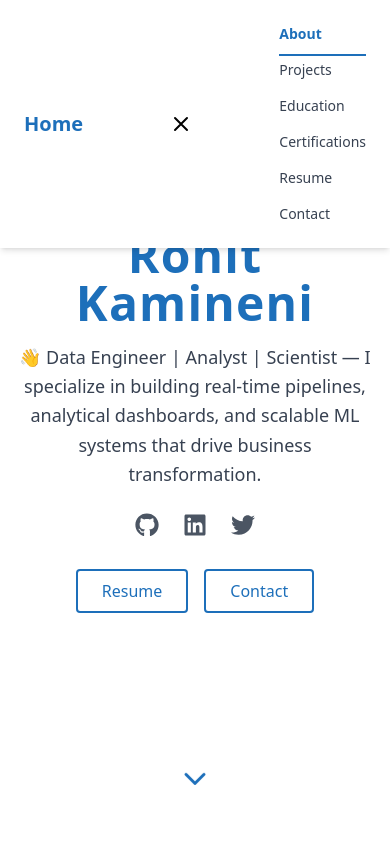
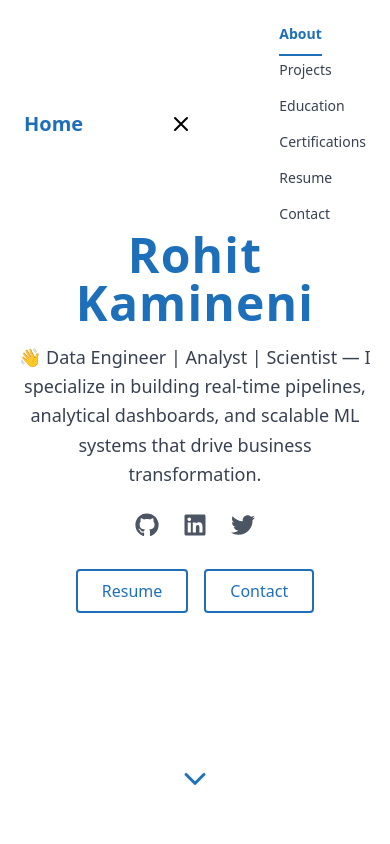
Before and after one commit to kamineni-rohit/rohit-kamineni-website, a React (Vite) app: page / in a window 390 px wide. Both pictures are taken after a click on the button 354 px from the left and 30 px from the top of the page. Shown: the top 844 px of the page. Built offline with nearby package versions, Linux system fonts and the light colour scheme.

Commit message:
Update components and Navbar features

```diff
--- a/package.json
+++ b/package.json
@@ -11,7 +11,6 @@
     "deploy": "gh-pages -d dist"
   },
   "dependencies": {
-    "framer-motion": "^12.7.4",
     "react": "^19.0.0",
     "react-dom": "^19.0.0",
     "react-icons": "^5.5.0"
--- a/src/components/Hero.jsx
+++ b/src/components/Hero.jsx
@@ -8,6 +8,8 @@ const Hero = () => {
 
   return (
     <section className="min-h-screen flex flex-col justify-center items-center text-center px-4 bg-white relative">
+      {/* Everything wrapped in #hero-text for navbar scroll transition targeting */}
+      <div id="hero-text" className="flex flex-col items-center">
         <h1 className="text-5xl md:text-6xl font-bold tracking-wide text-accent">
           Rohit Kamineni
         </h1>
@@ -38,6 +40,7 @@ const Hero = () => {
             Contact
           </button>
         </div>
+      </div>
 
       <div
         className="absolute bottom-10 text-accent text-4xl cursor-pointer animate-bounce"
--- a/src/components/Navbar.jsx
+++ b/src/components/Navbar.jsx
@@ -1,20 +1,53 @@
-import { useEffect, useState } from "react";
+import { useEffect, useRef, useState } from "react";
 
-const sectionIds = ['about', 'projects', 'education', 'certifications', 'resume', 'contact'];
+const sectionIds = [
+  "about",
+  "projects",
+  "education",
+  "certifications",
+  "resume",
+  "contact",
+];
 
 const Navbar = () => {
   const [activeSection, setActiveSection] = useState("");
+  const [isScrolled, setIsScrolled] = useState(false);
+  const [isOpen, setIsOpen] = useState(false);
+  const clickedSectionRef = useRef(null);
 
+  // ScrollSpy logic
   useEffect(() => {
     const observer = new IntersectionObserver(
       (entries) => {
-        const visible = entries.find(entry => entry.isIntersecting);
-        if (visible) setActiveSection(visible.target.id);
+        const visible = entries.filter((entry) => entry.isIntersecting);
+
+        if (clickedSectionRef.current) {
+          setActiveSection(clickedSectionRef.current);
+          clickedSectionRef.current = null;
+          return;
+        }
+
+        if (visible.length === 1) {
+          setActiveSection(visible[0].target.id);
+        } else if (visible.length > 1) {
+          const sorted = visible.sort(
+            (a, b) => a.boundingClientRect.top - b.boundingClientRect.top
+          );
+          const majorVisible = sorted.find(
+            (entry) => entry.intersectionRatio > 0.6
+          );
+          setActiveSection(
+            majorVisible?.target.id || sorted[0].target.id
+          );
+        }
       },
-      { rootMargin: "-50% 0px -50% 0px", threshold: 0.1 }
+      {
+        rootMargin: "-50% 0px -50% 0px",
+        threshold: [0.25, 0.5, 0.75],
+      }
     );
 
-    sectionIds.forEach(id => {
+    sectionIds.forEach((id) => {
       const el = document.getElementById(id);
       if (el) observer.observe(el);
     });
@@ -22,38 +55,84 @@ const Navbar = () => {
     return () => observer.disconnect();
   }, []);
 
-  const [isOpen, setIsOpen] = useState(false);
+  // Transparent to white navbar transition
+  useEffect(() => {
+    const handleScroll = () => {
+      const textTop = document
+        .getElementById("hero-text")
+        ?.getBoundingClientRect().top;
+
+      setIsScrolled(textTop <= 70); // just before text starts
+    };
+
+    handleScroll(); // On load
+    window.addEventListener("scroll", handleScroll);
+    return () => window.removeEventListener("scroll", handleScroll);
+  }, []);
+
+  const handleNavClick = (id) => {
+    clickedSectionRef.current = id;
+    document.getElementById(id)?.scrollIntoView({ behavior: "smooth" });
+    setIsOpen(false);
+  };
 
   return (
-    <nav className="fixed top-0 w-full bg-white shadow-md z-50">
+    <nav
+      className={`fixed top-0 w-full z-50 transition-colors duration-300 ${
+        isScrolled ? "bg-white shadow-md" : "bg-transparent"
+      }`}
+    >
       <div className="max-w-7xl mx-auto px-6 py-4 flex justify-between items-center">
-        <a href="#" className="text-accent font-bold text-xl hover:opacity-80 transition">
+        <a
+          href="#"
+          className="text-accent font-bold text-xl hover:opacity-80 transition"
+        >
           Home
         </a>
 
         <button className="md:hidden" onClick={() => setIsOpen(!isOpen)}>
-          <svg className="w-6 h-6" fill="none" stroke="currentColor" strokeWidth="2" viewBox="0 0 24 24">
-            <path strokeLinecap="round" strokeLinejoin="round"
-              d={isOpen ? "M6 18L18 6M6 6l12 12" : "M4 6h16M4 12h16M4 18h16"} />
+          <svg
+            className="w-6 h-6"
+            fill="none"
+            stroke="currentColor"
+            strokeWidth="2"
+            viewBox="0 0 24 24"
+          >
+            <path
+              strokeLinecap="round"
+              strokeLinejoin="round"
+              d={
+                isOpen
+                  ? "M6 18L18 6M6 6l12 12"
+                  : "M4 6h16M4 12h16M4 18h16"
+              }
+            />
           </svg>
         </button>
 
-        <div className={`md:flex md:space-x-6 font-medium text-gray-700 text-sm relative ${isOpen ? 'block' : 'hidden'}`}>
-          {sectionIds.map(id => (
-            <a
+        <div
+          className={`md:flex md:space-x-6 font-medium text-gray-700 text-sm ${
+            isOpen ? "block" : "hidden"
+          }`}
+        >
+          {sectionIds.map((id) => (
+            <button
               key={id}
-              href={`#${id}`}
-              className={`block py-2 md:py-0 relative transition duration-300 capitalize ${
-                activeSection === id ? "text-accent font-semibold" : "hover:text-accent"
+              onClick={() => handleNavClick(id)}
+              className={`block py-2 md:py-0 relative capitalize transition duration-300 group ${
+                activeSection === id
+                  ? "text-accent font-bold"
+                  : "hover:text-accent"
               }`}
             >
-              {id}
+              <span>{id}</span>
+              {/* Hover underline effect */}
               <span
-                className={`absolute left-0 -bottom-1 h-0.5 bg-accent transition-all duration-300 ease-in-out ${
+                className={`absolute left-0 -bottom-1 h-0.5 bg-accent transition-all duration-300 ease-in-out group-hover:w-full ${
                   activeSection === id ? "w-full" : "w-0"
                 }`}
               />
-            </a>
+            </button>
           ))}
         </div>
       </div>
--- a/src/components/Projects.jsx
+++ b/src/components/Projects.jsx
@@ -68,7 +68,7 @@ const Projects = () => {
         Projects Portfolio
       </h2>
       <p className="text-gray-700 text-center mb-8">
-        A glimpse of the projects I’ve been working on
+        <i>A glimpse of the projects I’ve been working on</i>
       </p>
 
       <div className="flex flex-wrap justify-center gap-4 mb-10">
@@ -106,7 +106,7 @@ const Projects = () => {
       <div
         className="absolute bottom-10 text-accent text-4xl cursor-pointer animate-bounce"
         onClick={() =>
-          document.getElementById("resume")?.scrollIntoView({ behavior: "smooth" })
+          document.getElementById("education")?.scrollIntoView({ behavior: "smooth" })
         }
       >
         <FiChevronDown />
--- a/tailwind.config.js
+++ b/tailwind.config.js
@@ -1,3 +1,4 @@
+/** @type {import('tailwindcss').Config} */
 export default {
   content: [
     "./index.html",
@@ -6,9 +7,21 @@ export default {
   theme: {
     extend: {
       colors: {
-        accent: "#1d6fba",
+        accent: "#1d6fba", // your preferred accent color
+      },
+      transitionProperty: {
+        width: "width", // animate w-0 to w-full
+      },
+      animation: {
+        fadeIn: "fadeIn 0.6s ease-out",
+      },
+      keyframes: {
+        fadeIn: {
+          "0%": { opacity: 0, transform: "translateY(20px)" },
+          "100%": { opacity: 1, transform: "translateY(0)" },
+        },
       },
     },
   },
   plugins: [],
-}
+};
```
Also changed, not shown: 1 other file (tests, documents, lock files or other folders). Lines whose indentation alone changed are shown as unchanged.
